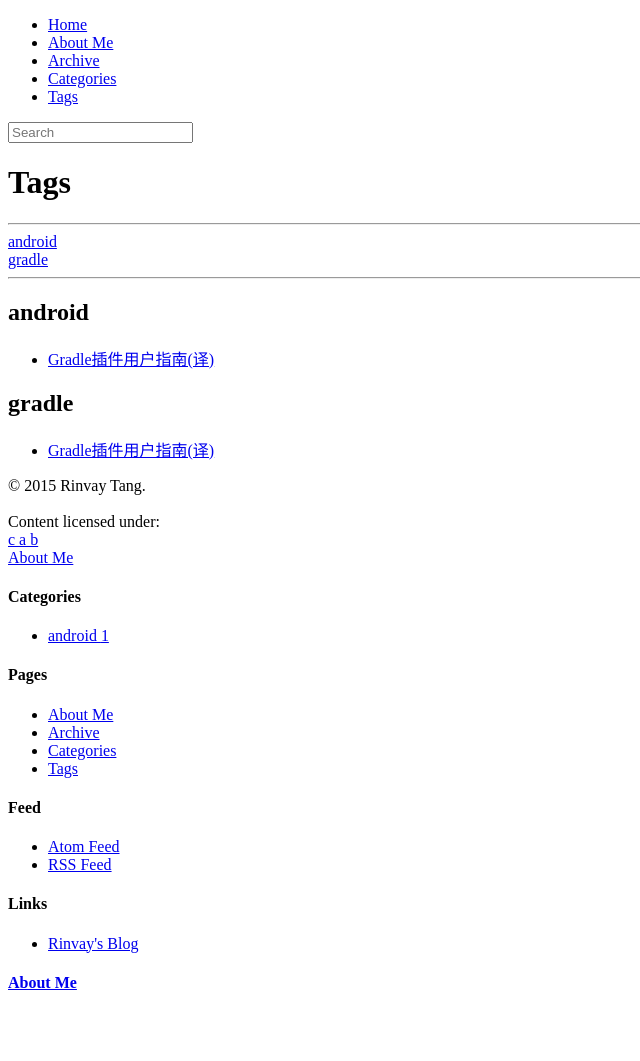
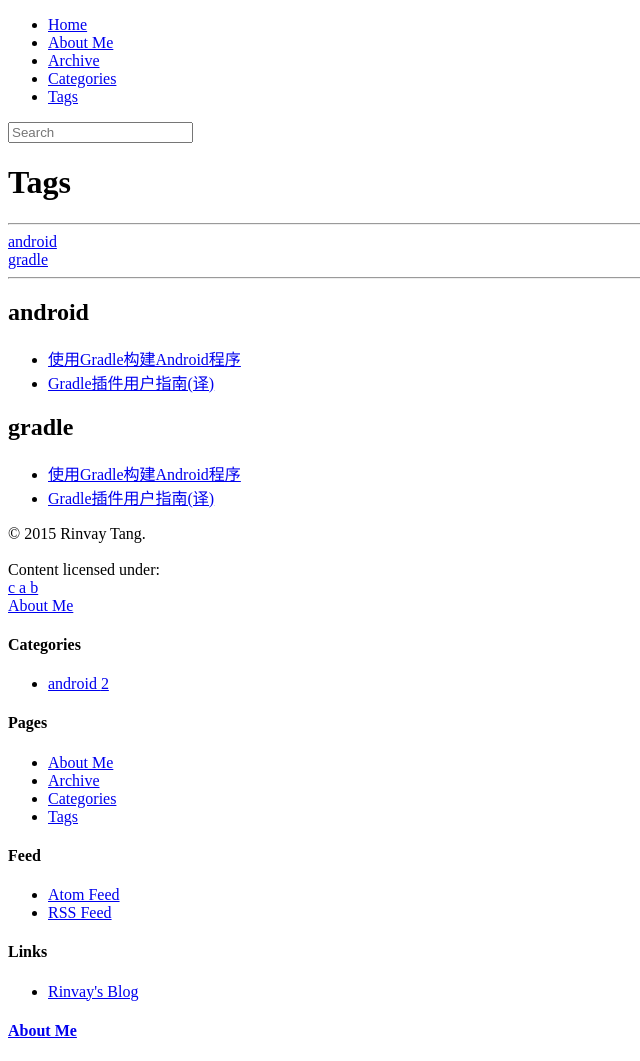
Before and after one commit to rinvay/rinvay.github.io, a Jekyll site: the page built from tags.html, in a window 1280 px wide. Shown: the whole page, without its empty margins (0-640 px from the left). Built offline with Jekyll 4.4.1, drawn with Linux system fonts in a browser that asks for light colours; nearby versions of some CDN libraries; library files that are not in the unit come from our copies; comment, search, counter and statistics services are not loaded; before the commit the page ends 1013 px from its top, so only the background shows below that; some of the changed lines change nothing that is shown.

Commit message:
post 使用Gradle构建Android程序

```diff
--- /dev/null
+++ b/_posts/2015-4-9-Build-Android-with-Gradle.md
@@ -0,0 +1,403 @@
+---
+layout: post
+category: android
+title: 使用Gradle构建Android程序
+toc: true
+comments: true
+tagline: by Rinvay.T
+tags: [android, gradle]
+---
+
+
+
+
+Android Studio正式版早已经发布了，默认使用Gradle构建，GitHub上80%的Android项目也都是使用Gradle构建的，我们还有什么理由不使用Gradle呢？
+
+## 环境要求
+
+- JDK [下载地址][0]
+- Android SDK [下载地址][1]
+- Gradle [下载地址1][2][下载地址2][3]
+
+给一个国内的下载地址：[AndroidDevTools](http://www.androiddevtools.cn/)
+
+<!--more-->
+
+## 开始(改造Eclipse项目)
+
+eclipse可以直接用adt导出为gradle项目，android studio直接创建gradle项目。但是，我们还是有必要了解下手动改造，这让我们更清楚每个文件的作用。
+
+### 独立项目构建
+
+在我的另一篇博客[Gradle插件用户指南(译)][4]中，3.1节可以看到，
+一个最简单的build.gradle文件是这样的：
+
+    buildscript {
+        repositories {
+            jcenter()
+        }
+
+        dependencies {
+            classpath 'com.android.tools.build:gradle:1.1.0'
+        }
+    }
+
+    apply plugin: 'com.android.application'
+
+    android {
+        compileSdkVersion 19
+        buildToolsVersion "22.0.1"
+    }
+
+这里，要求项目目录结构是gradle的默认目录：
+
+    project-root
+        |-src
+            |-main
+                |-java
+                |-res
+                    |-drawable
+                    |-layout
+                    |-values
+                |-AndroidManifest.xml
+
+如果是eclipse下的项目，需要配置下项目目录，修改后的build.gradle文件是这样的:
+
+    buildscript {
+        repositories {
+            jcenter()
+        }
+
+        dependencies {
+            classpath 'com.android.tools.build:gradle:1.1.0'
+        }
+    }
+
+    apply plugin: 'com.android.application'
+
+    android {
+        compileSdkVersion 19
+        buildToolsVersion "22.0.1"
+
+        sourceSets {
+            main{
+                manifest.srcFile 'AndroidManifest.xml'
+
+                java.srcDirs = ['src']
+                aidl.srcDirs = ['src']
+                renderscript.srcDirs = ['src']
+
+                res.srcDirs = ['res']
+
+                assets.srcDirs = ['assets']
+
+                jniLibs.srcDirs = ['libs']
+
+            }
+        }
+
+        dependencies {
+            compile fileTree(dir:'libs', include:['*.jar'])
+        }
+    }
+
+**把这个build.gradle拷贝到项目根目录下，就可以使用gradle来构建你的app了。**
+
+打开终端/命令行，切换到项目根目录，运行`gradle assemble`，在`main-project/build/outputs/apk`下就可以看到生成的apk文件
+
+**Note:**
+要注意原项目的依赖，比如 ApiDemos ，是依赖support-v4的，要添加到dependencies中。
+
+    compile 'com.android.support:support-v4:19.0.0'
+
+
+
+### 多项目构建
+
+如果程序是由多个子工程构成的话，上面的build.gradle文件就不够用了。
+
+假设你的项目目录是这样的
+
+    root
+        |-main-project
+        |-library-project1
+        |-library-project2
+
+并且，依赖关系如下：
+
+    main-project -> library-project1
+    library-project1 -> library-project2
+
+
+那么，Gradle构建文件应该包含以下几个文件：
+
+    settings.gradle
+    build.gradle
+    main-project/build.gradle
+    library-project1/build.gradle
+    library-project2/build.gradle
+
+文件位置是这样：
+
+    root
+        |-main-project
+            |- ...
+            |-build.gradle
+        |-library-project1
+            |- ...
+            |-build.gradle
+        |-library-project2
+            |- ...
+            |-build.gradle
+        |-build.gradle
+        |-settings.gradle
+
+
+文件内容如下：
+
+- settings.gradle:
+
+        include ':main-project','library-project1','library-project2'
+
+settings.gradle声明了程序包含的子项目，如果子项目时包含在三级子目录下，例如`root/library/library-project1`，那么声明是这样的：
+
+    ':library:library-project1'
+
+
+- build.gradle:
+
+        buildscript {
+            repositories {
+                jcenter()
+            }
+            dependencies {
+                classpath 'com.android.tools.build:gradle:1.0.0'
+            }
+        }
+
+    根目录下的buidle.gradle声明了项目的编译环境，指定了Android Gradle插件的版本。和上一个章节，那个单一的build.gradle的前半部分内容是一样的。
+
+- main-project/build.gradle:
+
+
+        apply plugin: 'com.android.application'
+
+        android {
+            compileSdkVersion 19
+            buildToolsVersion "22.0.1"
+
+            sourceSets {
+                main{
+                    manifest.srcFile 'AndroidManifest.xml'
+
+                    java.srcDirs = ['src']
+                    aidl.srcDirs = ['src']
+                    renderscript.srcDirs = ['src']
+
+                    res.srcDirs = ['res']
+
+                    assets.srcDirs = ['assets']
+
+                    jniLibs.srcDirs = ['libs']
+
+                }
+            }
+
+            dependencies {
+                compile fileTree(dir:'libs', include:['*.jar'])
+                compile project(':library-project1')
+            }
+        }
+
+这个build.gradle的内容与上一章节build.gradle的后半部分基本一致，只是多了一个库项目依赖的声明。
+这里假设目录结构和eclipse下的android项目目录结构是一样的，如果实际目录和gradle的默认目录结构一样，可以去掉`sourceSets{...}`部分
+
+- library-project1/build.gradle和main-project/build.gradle基本一致，只有两个地方不一样。
+
+    - `apply plugin: 'com.android.application'`改成`apply plugin: 'com.android.library'`
+    - `compile project(':library-project1')`改成`compile project(':library-project2')`
+
+- library-project1/build.gradle和library-project2/build.gradle基本一致，只有一个地方不一样。
+
+    - 去掉`compile project(':library-project2')`
+
+至此，多项目的工程完成了gradle改造，可以在项目根目录下运行`gradle assemble`进行构建了。
+
+构建的其他细节，请参考我的另一篇博客[Gradle插件用户指南(译)][4]。
+
+### gradle wrapper
+
+和Eclipse导出或者Android Studio创建的项目相比，我们改造完的项目还差了几个文件。
+在项目根目录下，运行终端命令`gradle wrapper`，就会生成下面几个文件：
+
+    project-root
+        |-gradle
+            |-wrapper
+                |-gradle-wrapper.jar
+                |-gradle-wrapper.properties
+        |-gradlew
+        |-gradlew.bat
+
+`gradlew`, `gradlew.bat` 是支持多平台的gradle运行命令，如果运行时，发现系统没有对应版本的gradle，会通过`gradle-wrapper.jar`下载`gradle-wrapper.properties`中指定的gradle版本。这样的话，**任何人获取代码后，不用安装gradle，就可以构建工程**。
+
+生成的`gradle-wrapper.properties`文件中指定的版本，就是运行`gradle wrapper`命令时的gradle版本。
+
+通过gradlew，可以执行gradle构建任务，例如：
+
+    ./gradlew assemble
+
+## 使用Android Studio
+
+Android Studio创建的项目默认使用Gradle构建，并且目录结构也是Gradle默认的。
+
+### 使用Android Studio 创建 Android 项目
+
+这个很简单，新建项目，按照引导一步一步往下走就行了。
+
+新建项目的结构如下：
+
+    project-root
+        |-app
+            |-src
+                |-androidTest
+                |-main
+                    |-java
+                    |-res
+                    |-AndroidManifest.xml
+            |-build.gradle
+        |-gradle
+            |-wrapper
+                |-gradle-wrapper.jar
+                |-gradle-wrapper.properties
+        |-build.gradle
+        |-gradle.properties
+        |-gradlew
+        |-gradlew.bat
+        |-local.properties
+        |-settings.gradle
+
+`app`
+是项目代码和资源目录
+
+`gradlew`,`gradlew.bat`,`gradle/wrapper`
+上一章节已经介绍过了
+
+`build.gradle`,`settings.gradle`
+上一章节已经介绍过了
+
+`gradle.properties`
+gradle运行的参数
+
+`local.properties`
+本地环境参数，例如android sdk路径：sdk.dir
+
+### 导入Gradle项目到Android Studio
+
+对于非Android Studio项目，完成gradle改造后，可以导入到Android Studio中。
+
+    File -> Open...
+    或者Android Studio启动页的
+    Open an existing Android Studio project
+
+直接选择打开项目根目录下的settings.gradle(如果没有的话，打开build.gradle)文件，或者setting.gradle文件的父目录，结果如下图：
+
+![image](/assets/images/import-from-gradle.png)
+
+如果运行过前面的`gradle wrapper`命令的话(或者是由eclipse导出的gradle项目)，目录下有`wrapper`文件夹，`Use default gradle wrapper(recommanded)`选项就是可选的，否则只能选择`Use local gradle distribution`。
+
+## 混淆
+
+## 签名
+
+## 构建多渠道包
+
+### 动态替换AndroidManifest.xml中的文本
+
+以友盟为例，是通过在AndroidManifest.xml中添加`meta-data`标签来区分渠道：
+
+    <meta-data
+        android:name="UMENG_CHANNEL"
+        android:value="official" />
+
+不同的value值对应不同的渠道。
+
+android gradle plugin从0.13.0版本开始，productFlavor开始支持manifestPlaceHolder，我们使用这个就可以实现友盟的多渠道打包。
+
+1. 修改AndroidManifest.xml，添加placeHolder变量
+
+        <meta-data
+            android:name="UMENG_CHANNEL"
+            android:value="${channel_param}" />
+
+
+2. 配置build.gradle文件
+
+        android {
+            ...
+            defaultConfig {
+                ...
+                manifestPlaceholders = [channel_param: "official"]
+            }
+
+            productFlavors {
+                channel1 {
+                    ...
+                }
+                ...
+                channelN {
+                    ...
+                }
+            }
+
+            productFlavors.all {
+                flavor -> flavor.manifestPlaceholders = [channel_param: name]
+            }
+
+        }
+
+    `productFlavors.all`是合并的写法，也可以分开写：
+
+        channel1 {
+            manifestPlaceholder = [channel_param:name]
+        }
+
+
+再进一步，国内的应用商店可以说数以百计，如果每个都在build.gradle文件里写一个flavor，那么build.gradle文件就会变得冗长。
+我们把渠道号写到一个单独的文件里`channels.txt`，内容如下：
+
+    channel-360
+    channel-baidu
+
+然后在build.gradle里定义函数`flavors()`，作用就是根据`channels.txt`里的内容动态创建productFlavor，然后在build.gradle中调用这个函数，优化后的结果是这样：
+
+    android {
+        ...
+        defaultConfig {
+            ...
+            manifestPlaceholders = [channel_param: "official"]
+        }
+
+        flavors()
+    }
+
+    def flavors() {
+        def path = './channels.txt' //channels.txt的路径
+        file(path).eachLine {
+            line ->
+            if(!line.startsWith("//")) {
+                //动态创建productFlavor
+                android.productFlavors.create(line, {
+                    manifestPlaceholders = [channel_param: name]
+                })
+
+            }
+        }
+    }
+
+在Android Studio中，点击`Sync Project with Gradle Files`，
+
+[0]:http://www.oracle.com/technetwork/java/javase/downloads/index.html
+[1]:http://developer.android.com/sdk/index.html#Other
+[2]:http://gradle.org/
+[3]:http://services.gradle.org/distributions/
+[4]:http://rinvay.github.io/android/2015/03/26/Gradle-Plugin-User-Guide(Translation)/
```
Also changed, not shown: _posts/2015-3-26-Gradle-Plugin-User-Guide(Translation).md (+3 -0 lines), assets/images/import-from-gradle.png (added), 13 other files.
